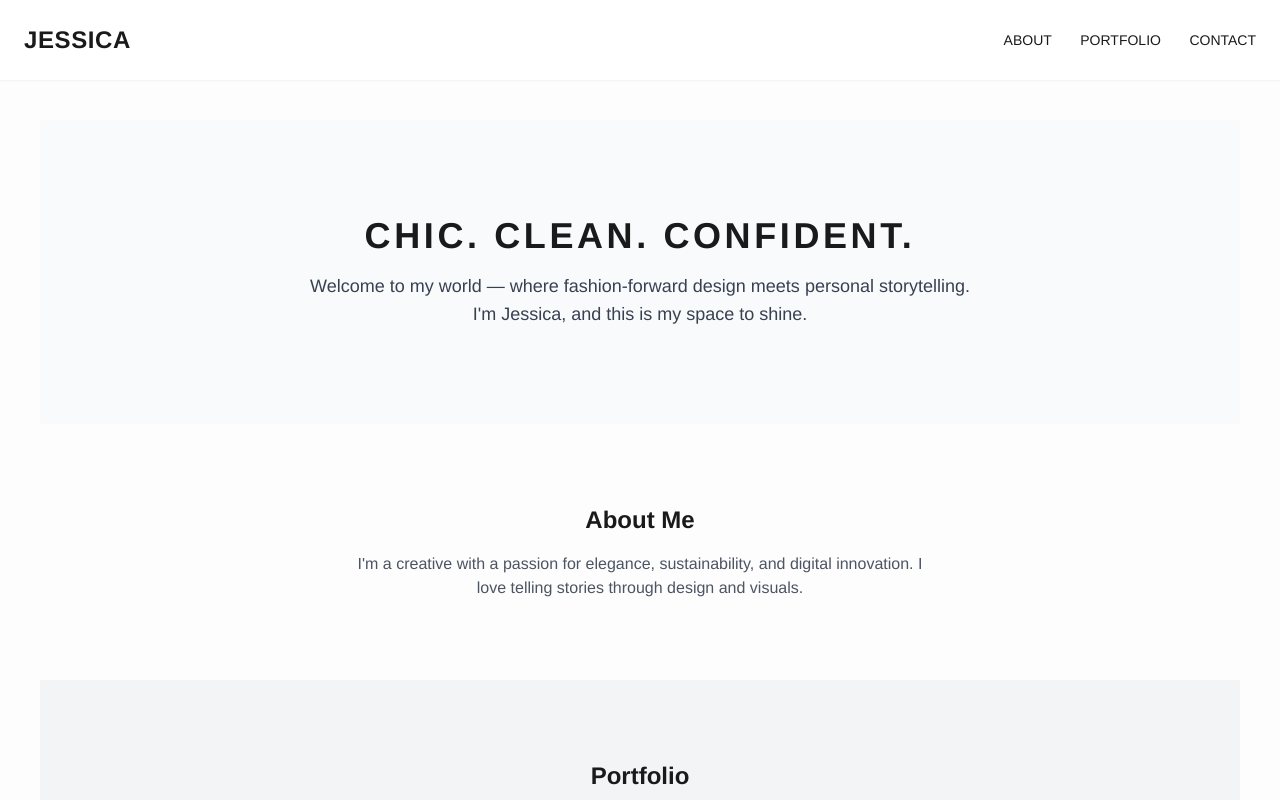
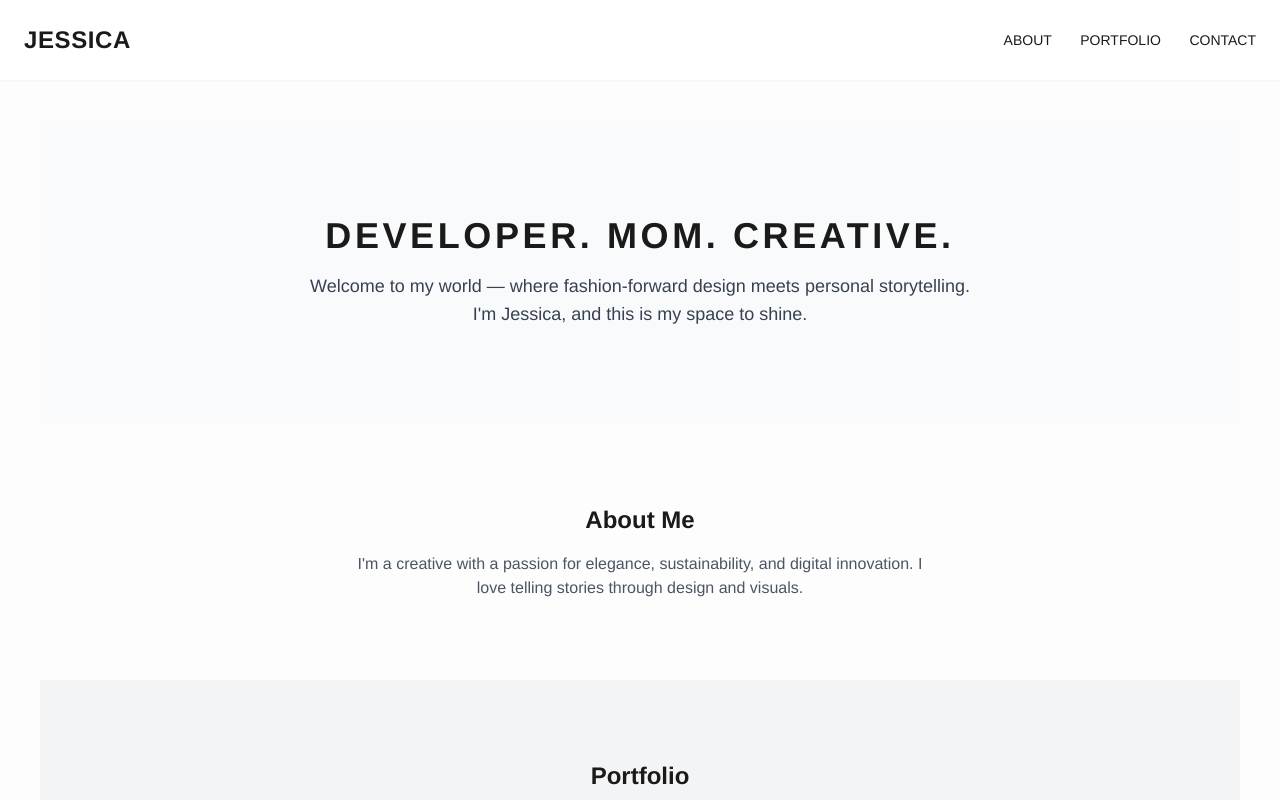
Before and after one commit to jessmccay/jessmccay.github.io, a plain HTML site: page index.html in a window 1280 px wide. Shown: the top 800 px of the page. Drawn offline with nearby package versions, Linux system fonts and the light colour scheme.

Commit message:
new headline

```diff
--- a/index.html
+++ b/index.html
@@ -42,7 +42,7 @@
     <main class="text-center p-10">
       <section id="hero" class="py-24 bg-gray-50">
         <h2 class="text-4xl font-bold mb-4 tracking-widest">
-          CHIC. CLEAN. CONFIDENT.
+          DEVELOPER. MOM. CREATIVE.
         </h2>
         <p class="max-w-2xl mx-auto text-lg text-gray-700">
           Welcome to my world — where fashion-forward design meets personal
```
